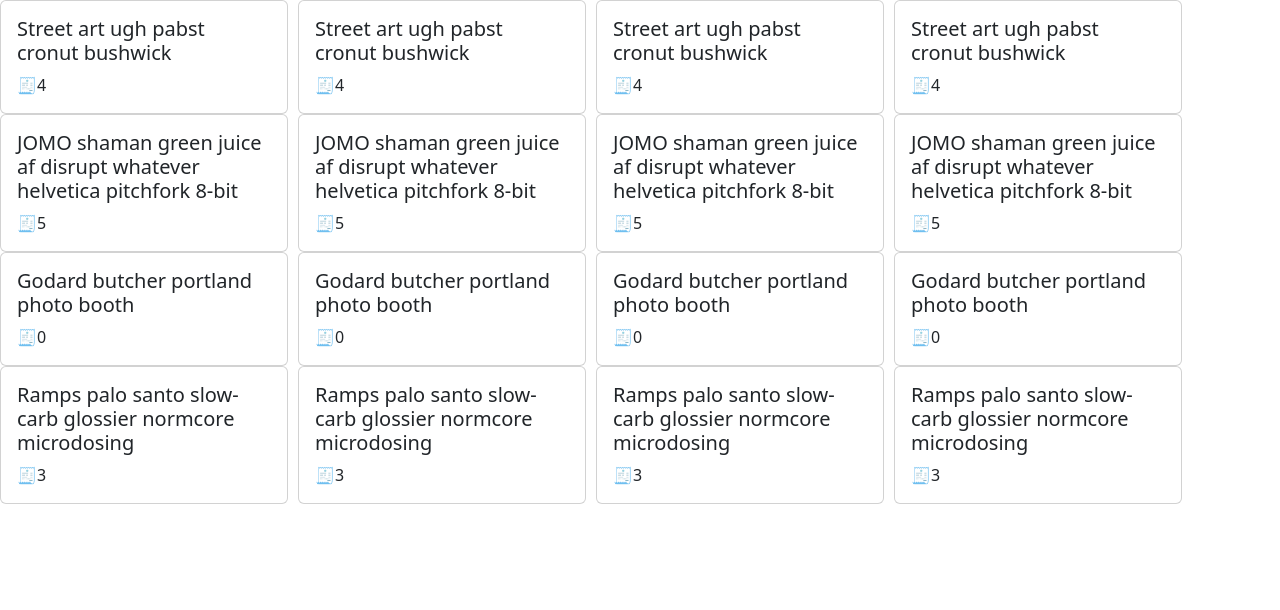
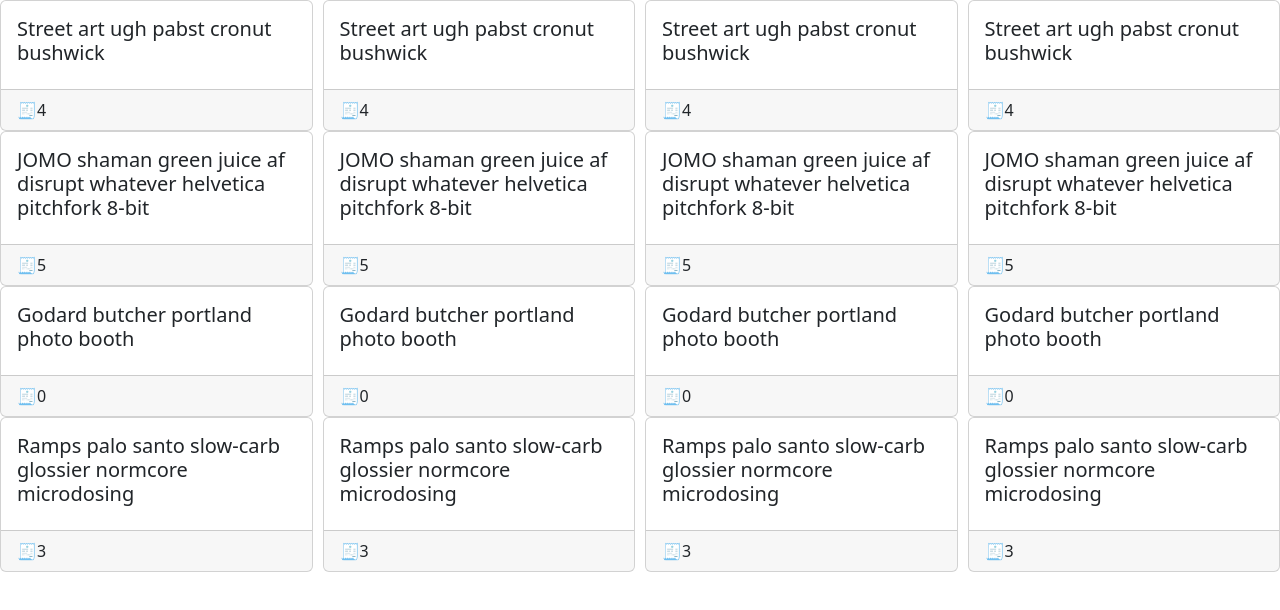
Before and after one commit to ItSerje/kanban-board_react, a React (Create React App) app: page / in a window 1280 px wide. Shown: the top 610 px of the page. Built offline with nearby package versions, Linux system fonts and the light colour scheme.

Commit message:
update Card structure, remove inline style

```diff
--- a/src/components/card/Card.js
+++ b/src/components/card/Card.js
@@ -5,24 +5,28 @@ const Card = ({ card, openCardHandler }) => {
   const { commentsCounter, title } = card;
 
   return (
-    <BootstrapCard style={{ width: '18rem' }} onClick={openCardHandler}>
+    <BootstrapCard onClick={openCardHandler}>
       {/* <Card.Img variant='top' src='holder.js/100px180' /> */}
+      <span className='card-edit-icon'></span>
       <BootstrapCard.Body>
         <BootstrapCard.Title>{title}</BootstrapCard.Title>
         {/* <BootstrapCard.Text>{author}</BootstrapCard.Text> */}
         {/* <Button variant='primary' onClick={addCardHandler}>
           Add card
         </Button> */}
+      </BootstrapCard.Body>
+
+      <BootstrapCard.Footer>
+        {/* <small className='text-muted'>Last updated 3 mins ago</small> */}
 
         {/* maybe the below is worth to be a separate component? */}
         {/* basides there is an option to use react-bootstrap Badge and/or ListGroup */}
-        <div className='card-badges'>
-          <div className='card-badge' title='Comments'>
-            <span className='card-badge-icon'></span>
-            <span className='card-badge-text'>{commentsCounter}</span>
-          </div>
+
+        <div className='card-badge' title='Comments'>
+          <span className='card-badge-icon'></span>
+          <span className='card-badge-text'>{commentsCounter}</span>
         </div>
-      </BootstrapCard.Body>
+      </BootstrapCard.Footer>
     </BootstrapCard>
   );
 };
```
